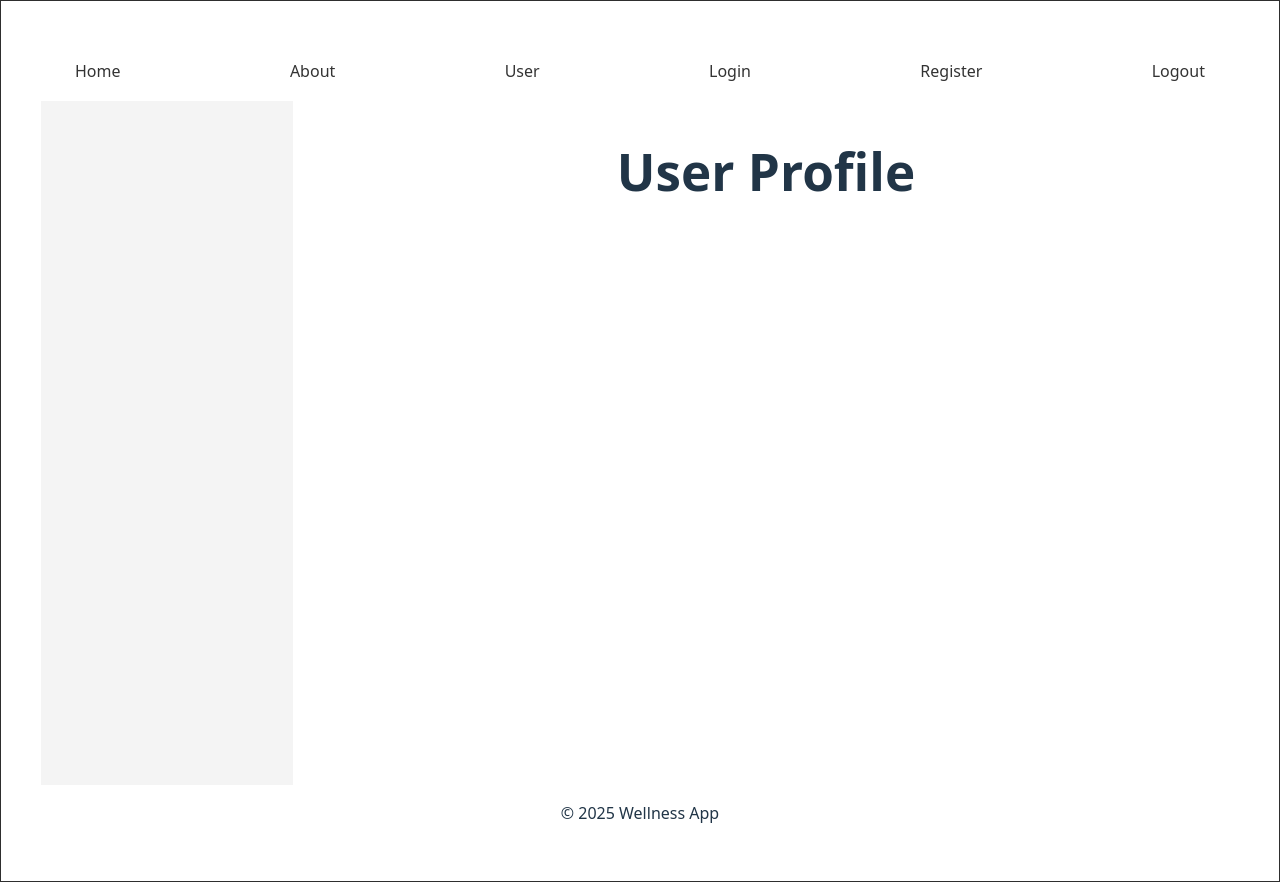
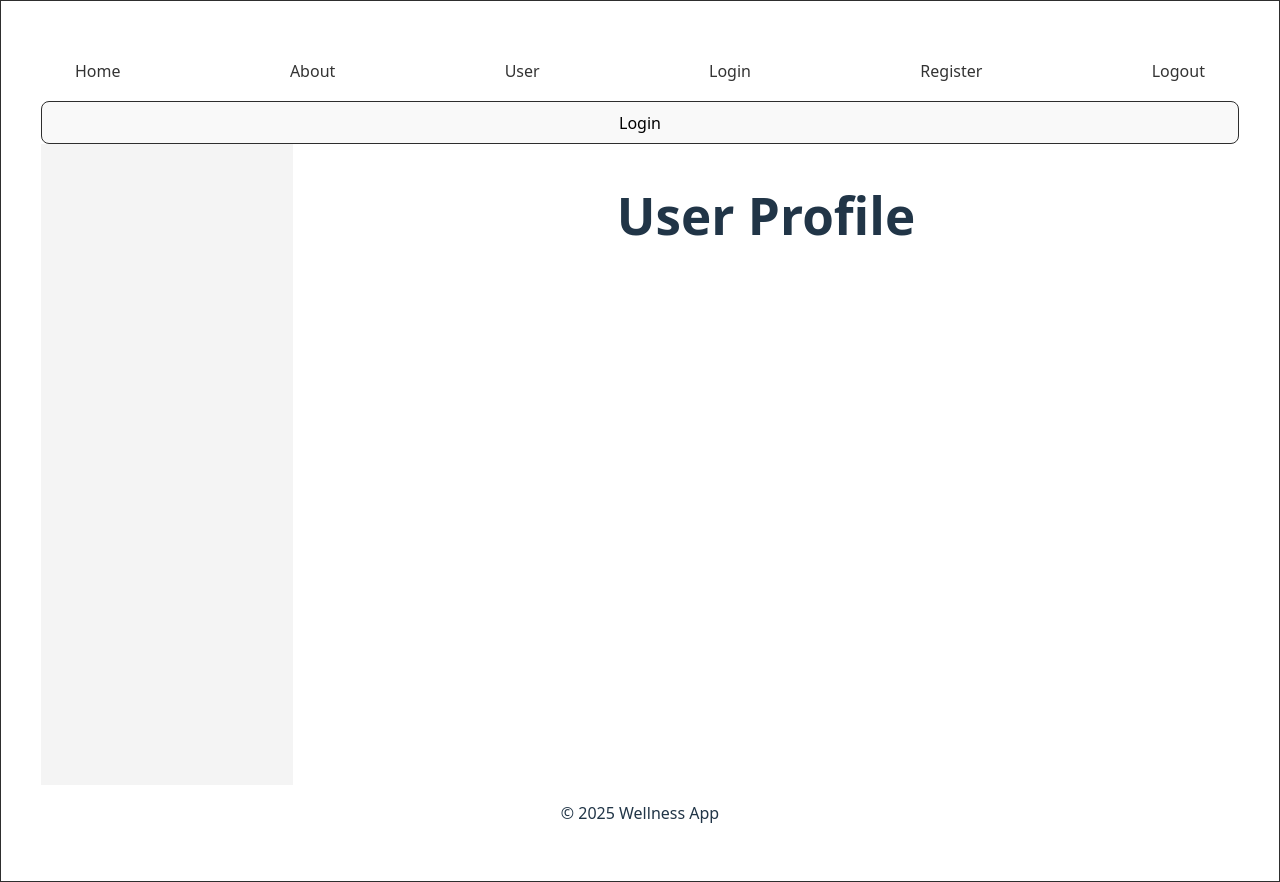
Before and after one commit to Hannes-Soosaar/wellness-app, a React (Vite) app in the folder frontend/: page /user in a window 1280 px wide. Built offline with nearby package versions, Linux system fonts and the light colour scheme; no server answers.

Commit message:
FE login and logout layout

```diff
--- a/frontend/src/App.tsx
+++ b/frontend/src/App.tsx
@@ -3,18 +3,20 @@ import { Routes, Route, Link } from "react-router-dom";
 import Home from "./pages/Home";
 import About from "./pages/About";
 import User from "./pages/User";
-import Header from "./components/Header";
-import Footer from "./components/Footer";
+import Header from "./pages/Header";
+import Footer from "./pages/Footer";
 import "./App.css";
 import Login from "./pages/Login";
 import Logout from "./pages/Logout";
 import Register from "./pages/Register";
+import LoginButton from "./components/LoginButton";
 import { useEffect, useState } from "react";
 import api from "./lib/axios";
 
 const App: React.FC = () => {
   const authToken = localStorage.getItem("authToken");
   console.log("Auth token from local storage:", authToken);
+  const [isLoggedIn, setIsLoggingIn] = useState<boolean>(false);
 
   if (!authToken) {
     console.log("No auth token found");
@@ -43,6 +45,7 @@ const App: React.FC = () => {
   return (
     <div className="layout">
       <Header />
+      <LoginButton isLoggedIn={isLoggedIn} setIsLoggingIn={setIsLoggingIn} />
       <main className="main-content">
         <aside className="sidebar">{/* show only if logged in */}</aside>
         <section className="page-container">
--- /dev/null
+++ b/frontend/src/components/LoginButton.tsx
@@ -0,0 +1,21 @@
+import React from "react";
+
+interface Props {
+  isLoggedIn: boolean;
+  setIsLoggingIn: React.Dispatch<React.SetStateAction<boolean>>;
+}
+
+const LoginButton: React.FC<Props> = ({ isLoggedIn, setIsLoggingIn }) => {
+  return (
+    <>
+      <button
+        className="login-button"
+        onClick={() => setIsLoggingIn((prev) => !prev)}
+      >
+        {isLoggedIn ? "Logout" : "Login"}
+      </button>
+    </>
+  );
+};
+
+export default LoginButton;
```
Also changed, not shown: frontend/src/components/ChatWindow.tsx (added), frontend/src/components/MenuItem.tsx (added), frontend/src/components/NavItem.tsx (added), frontend/src/pages/Footer.tsx (renamed from frontend/src/components/Footer.tsx), frontend/src/pages/Header.tsx (renamed from frontend/src/components/Header.tsx), frontend/src/pages/Statistics.tsx (added).
